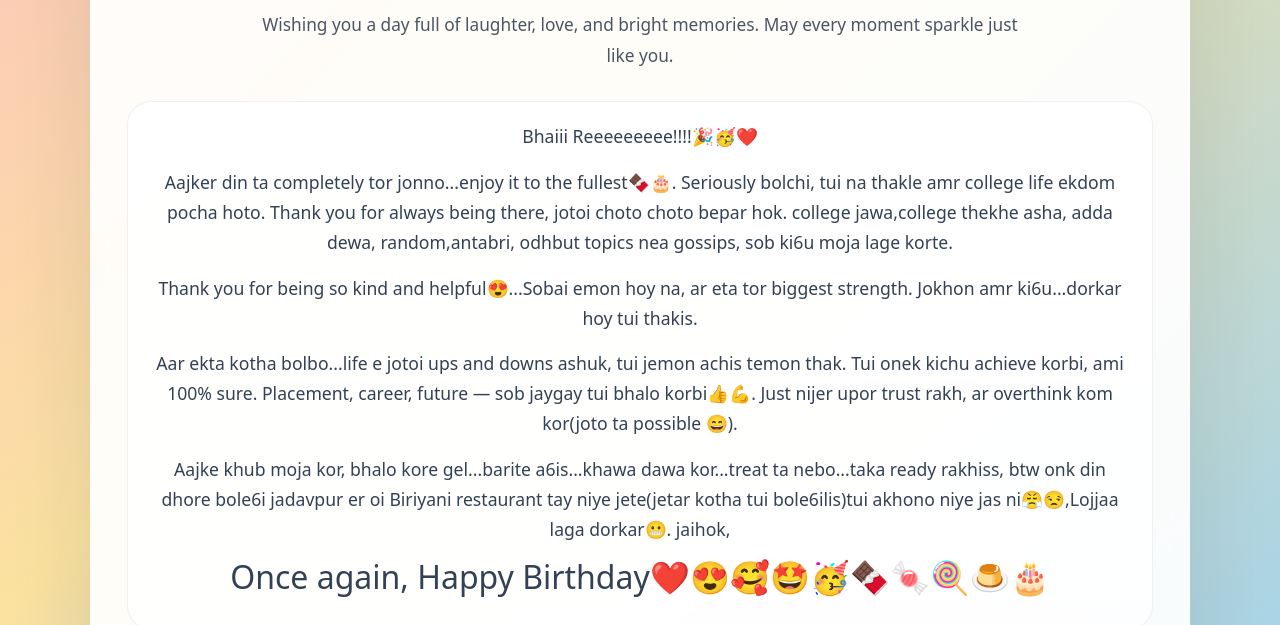
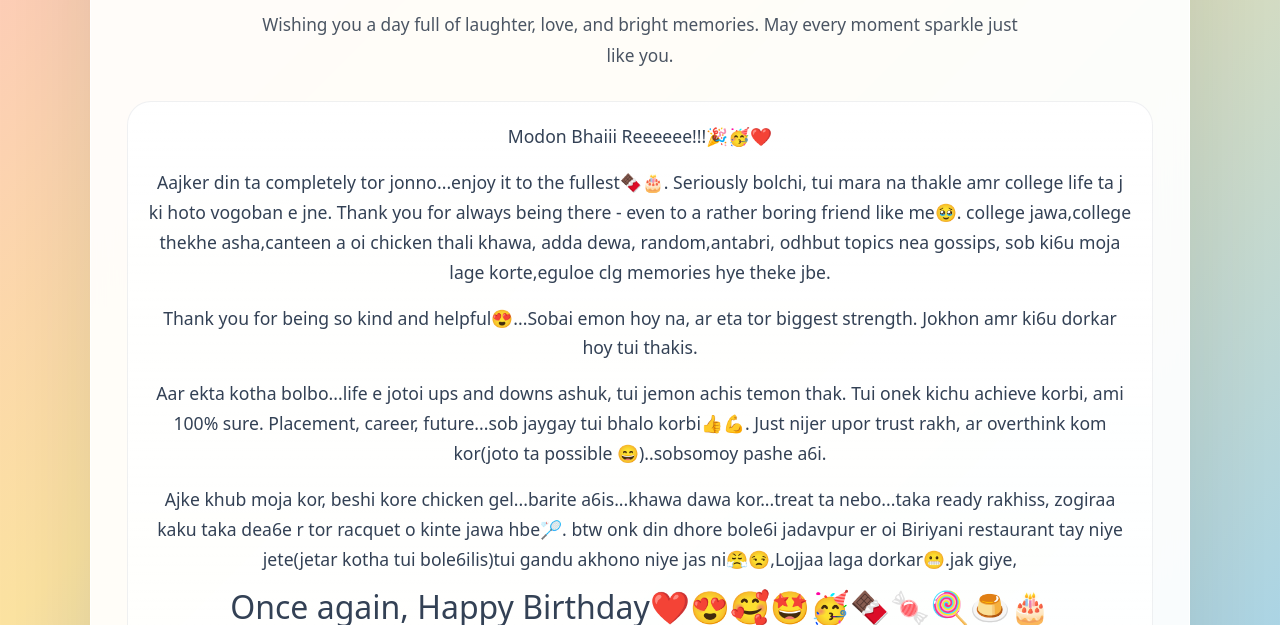
Before and after one commit to ArkaSaha23/Birthday-wish, a React app: page / in a window 1280 px wide. Shown: the part 804-1429 px from the top of the page. Built offline with nearby package versions, Linux system fonts and the light colour scheme; the HTML template or start-up script is replaced by a standard one.

Commit message:
Notes.jsx

```diff
--- a/src/assets/components/Notes.jsx
+++ b/src/assets/components/Notes.jsx
@@ -15,30 +15,40 @@ function Notes() {
       <div className="birthday-card__details">
         <div className="birthday-card__detail">
           <p>
-            <span className="descrption">Bhaiii Reeeeeeeee!!!!🎉🥳❤️</span>
+            <span className="descrption">Modon Bhaiii Reeeeee!!!🎉🥳❤️</span>
             <span className="descrption">
               Aajker din ta completely tor jonno...enjoy it to the fullest🍫🎂.
-              Seriously bolchi, tui na thakle amr college life ekdom pocha hoto. Thank you for always being there, jotoi choto choto
-              bepar hok. college jawa,college thekhe asha, adda dewa, random,antabri, odhbut topics nea gossips, sob ki6u moja lage korte.
+              Seriously bolchi, tui mara na thakle amr college life ta j ki hoto
+              vogoban e jne. Thank you for always being there - even to a rather
+              boring friend like me🥹. college jawa,college thekhe asha,canteen
+              a oi chicken thali khawa, adda dewa, random,antabri, odhbut topics
+              nea gossips, sob ki6u moja lage korte,eguloe clg memories hye
+              theke jbe.
             </span>
 
             <span className="descrption">
-              Thank you for being so kind and helpful😍...Sobai emon hoy na,
-              ar eta tor biggest strength. Jokhon amr ki6u...dorkar hoy tui thakis.
+              Thank you for being so kind and helpful😍...Sobai emon hoy na, ar
+              eta tor biggest strength. Jokhon amr ki6u dorkar hoy tui thakis.
             </span>
 
             <span className="descrption">
               Aar ekta kotha bolbo...life e jotoi ups and downs ashuk, tui jemon
               achis temon thak. Tui onek kichu achieve korbi, ami 100% sure.
-              Placement, career, future — sob jaygay tui bhalo korbi👍💪. Just nijer
-              upor trust rakh, ar overthink kom kor(joto ta possible 😄).
+              Placement, career, future...sob jaygay tui bhalo korbi👍💪. Just
+              nijer upor trust rakh, ar overthink kom kor(joto ta possible
+              😄)..sobsomoy pashe a6i.
             </span>
 
             <span className="descrption">
-              Aajke khub moja kor, bhalo kore gel...barite a6is...khawa dawa kor...treat ta nebo...taka ready rakhiss, btw onk din dhore bole6i jadavpur er oi Biriyani restaurant tay niye jete(jetar kotha tui bole6ilis)tui akhono niye jas ni😤😒,Lojjaa laga dorkar😬. jaihok,
-              </span>
-              <span className="buttom-wish">Once again, Happy
-              Birthday❤️😍🥰🤩🥳🍫🍬🍭🍮🎂
+              Ajke khub moja kor, beshi kore chicken gel...barite a6is...khawa
+              dawa kor...treat ta nebo...taka ready rakhiss, zogiraa kaku taka
+              dea6e r tor racquet o kinte jawa hbe🏸. btw onk din dhore bole6i
+              jadavpur er oi Biriyani restaurant tay niye jete(jetar kotha tui
+              bole6ilis)tui gandu akhono niye jas ni😤😒,Lojjaa laga
+              dorkar😬.jak giye,
+            </span>
+            <span className="buttom-wish">
+              Once again, Happy Birthday❤️😍🥰🤩🥳🍫🍬🍭🍮🎂
             </span>
           </p>
         </div>
```
